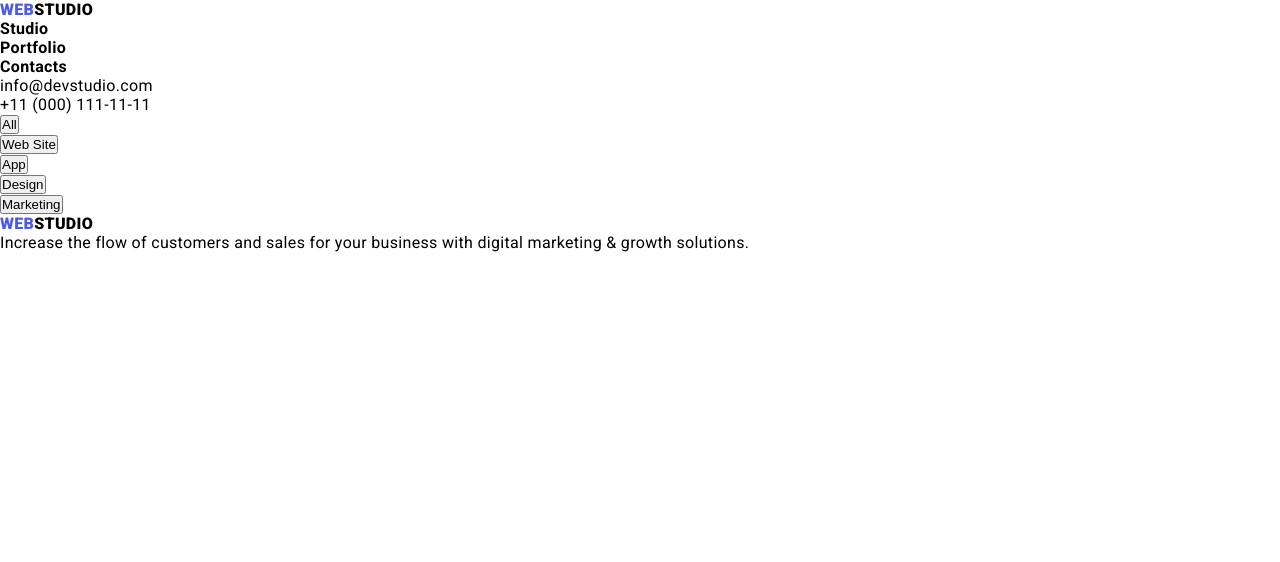
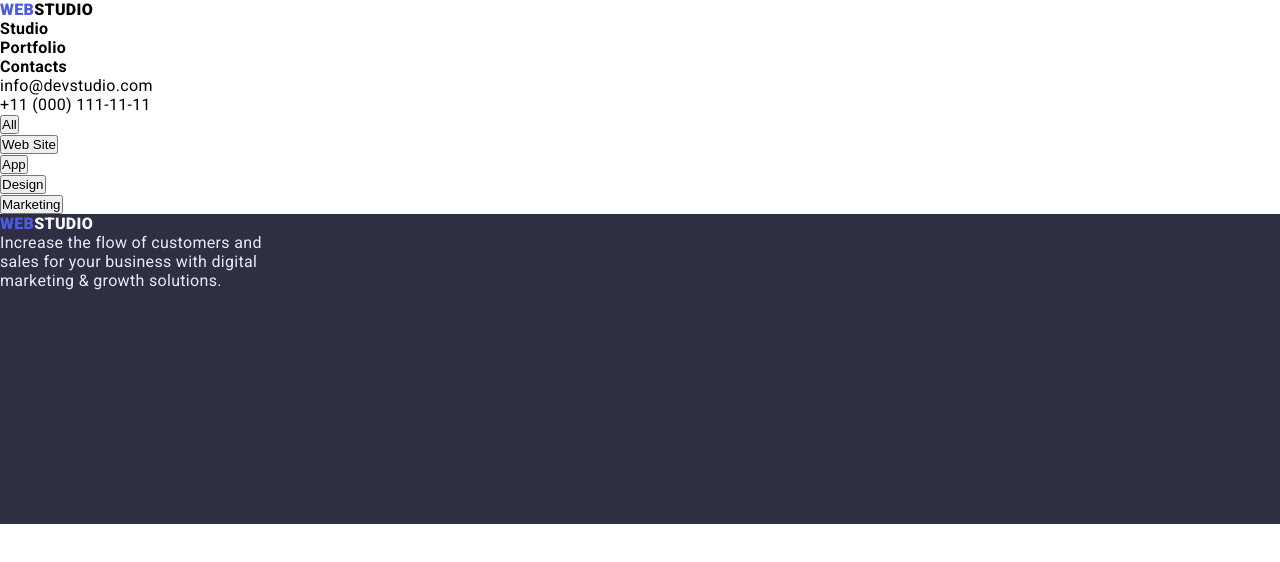
Before and after one commit to Arina-M/goit-markup-hw-02, a plain HTML site: page portfolio.html in a window 1280 px wide. Drawn offline with Linux system fonts and the light colour scheme.

Commit message:
footer css

```diff
--- a/css/style.css
+++ b/css/style.css
@@ -19,6 +19,8 @@ body{
     --color-iris: rgba(77, 90, 229, 1);
     --color-navyblue: rgba(46, 47, 66, 1);
     --color-white: rgba(255, 255, 255, 1);
+    --color-cloud: rgba(244, 244, 253, 1);
+    --color-cornflower: rgba(231, 233, 252, 1);
 }
 
 a{
@@ -89,3 +91,23 @@ h3{
     width: 264px;
     height: 104px;
 }
+
+.our-team{
+    background-color: var(--color-cloud);
+
+}
+
+footer{
+    background-color: var(--color-navyblue);
+    color: var(--color-cornflower);
+    height: 310px;
+}
+
+footer .logo{
+    color: var(--color-cloud);
+}
+
+footer p{
+    width: 264px;
+    height: 72px;
+}
```
Also changed, not shown: index.html (+3 -3 lines).
